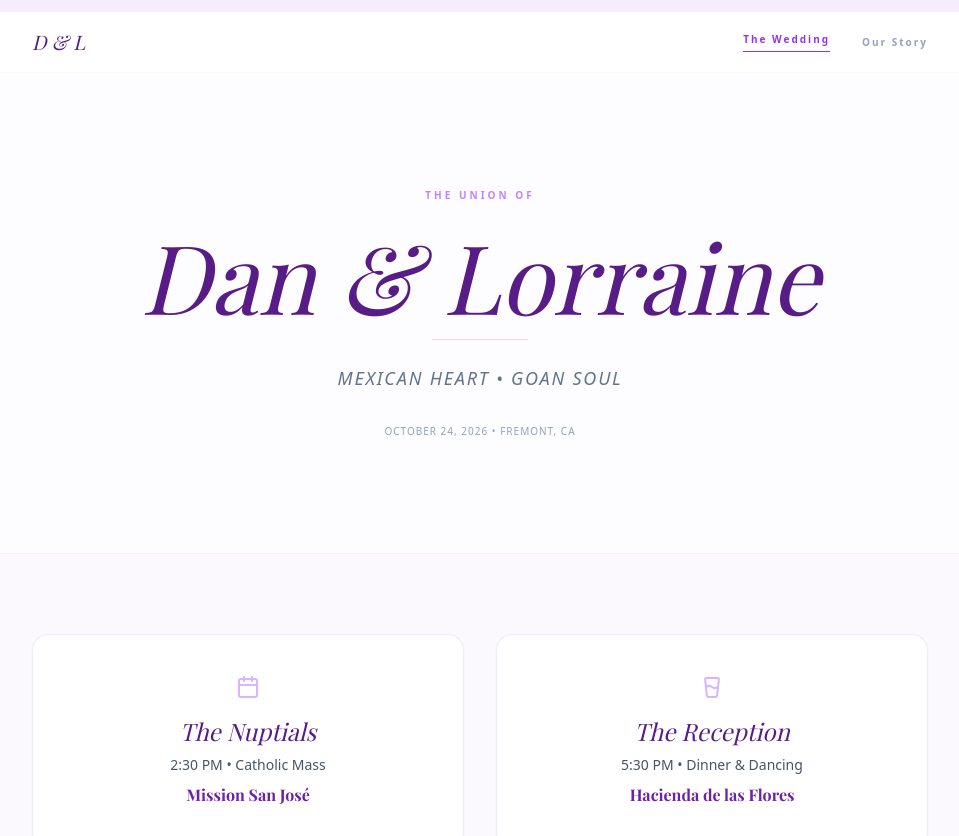
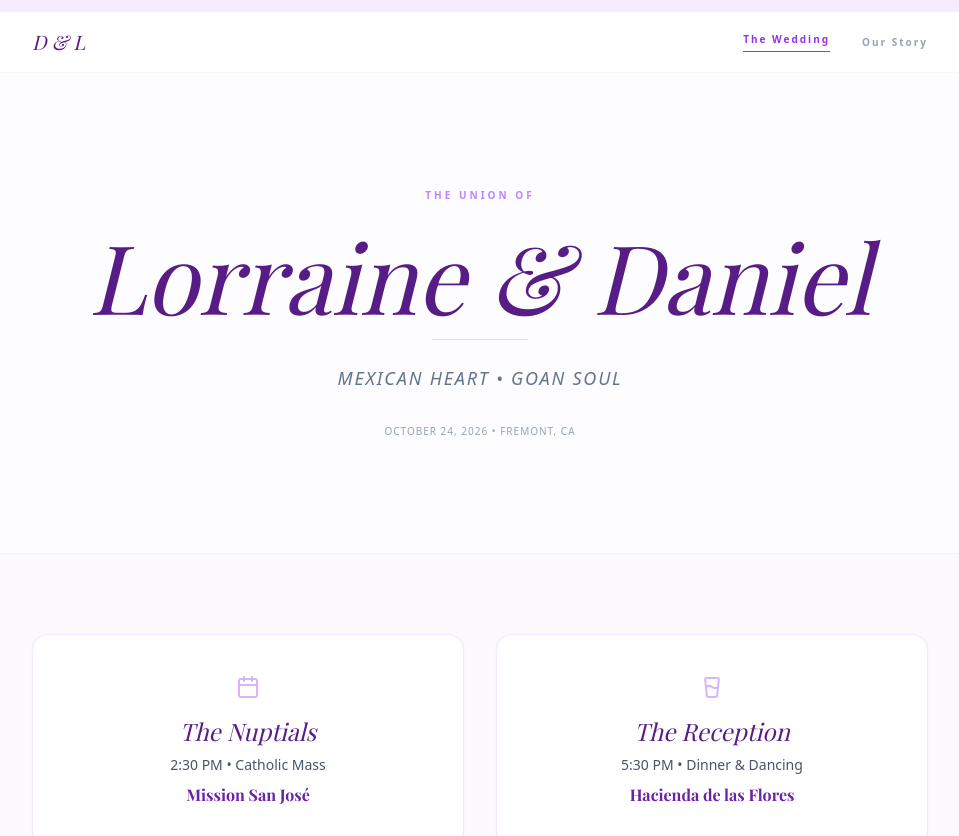
Before and after one commit to ochampo/our-wedding, a React (Vite) app: page / in a window 1280 px wide. Shown: the top 836 px of the page, without its empty margins (160-1119 px from the left). Built offline with nearby package versions, Linux system fonts and the light colour scheme; no server answers; a web font is replaced by a local one.

Commit message:
Testing the preview robot

```diff
--- a/src/App.jsx
+++ b/src/App.jsx
@@ -87,7 +87,7 @@ const WeddingSite = () => {
           {/* Hero Section */}
           <header className="h-[60vh] flex flex-col items-center justify-center text-center px-4">
             <p className="text-purple-400 tracking-[0.3em] uppercase text-[10px] mb-6 font-sans font-bold">The Union of</p>
-            <h1 className="text-6xl md:text-8xl text-purple-900 mb-4 font-light italic">Dan & Lorraine</h1>
+            <h1 className="text-6xl md:text-8xl text-purple-900 mb-4 font-light italic">Lorraine & Daniel</h1>
             <div className="h-px w-24 bg-purple-200 mx-auto mb-6" />
             <p className="text-lg text-slate-500 tracking-widest uppercase italic font-sans">Mexican Heart • Goan Soul</p>
             <p className="mt-8 font-sans tracking-widest text-[10px] text-slate-400">OCTOBER 24, 2026 • FREMONT, CA</p>
```
